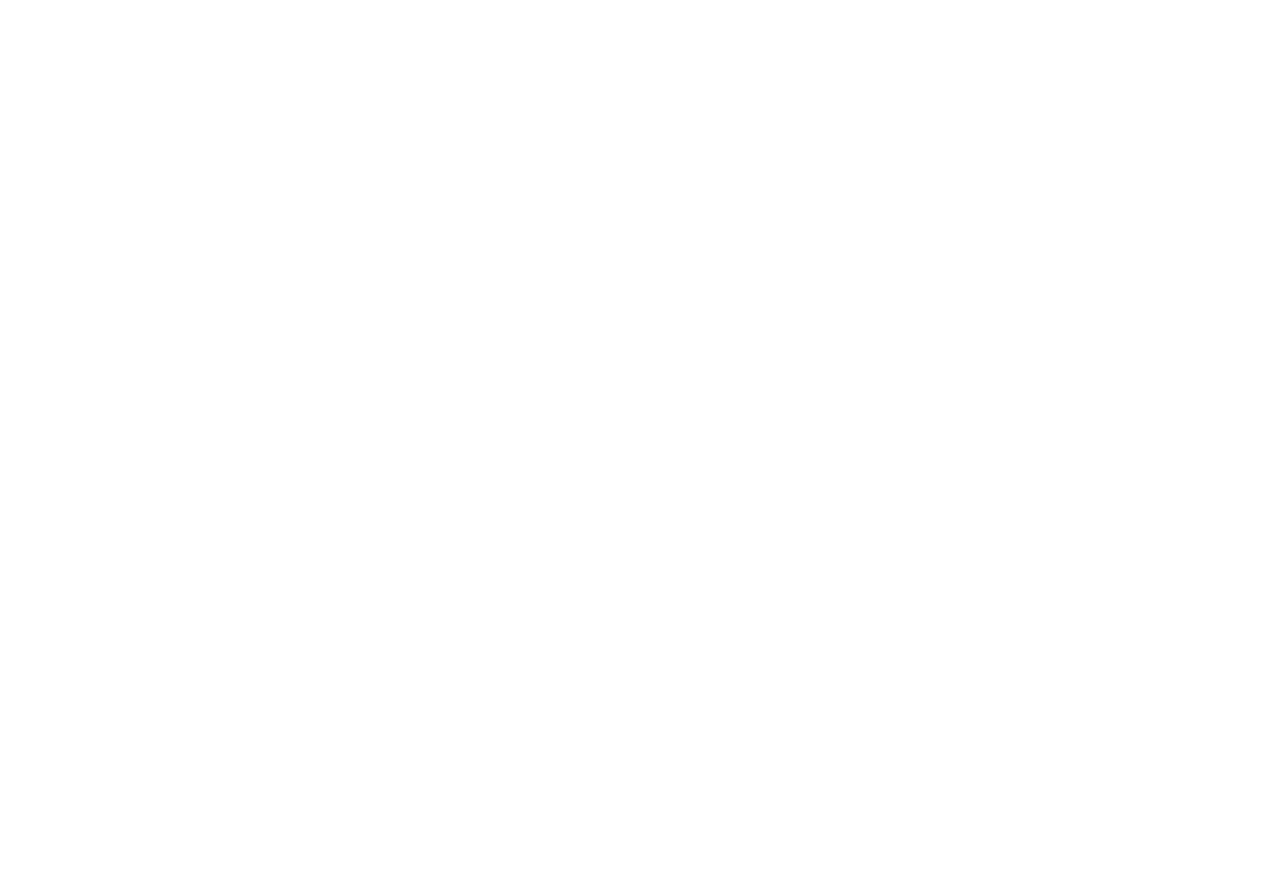
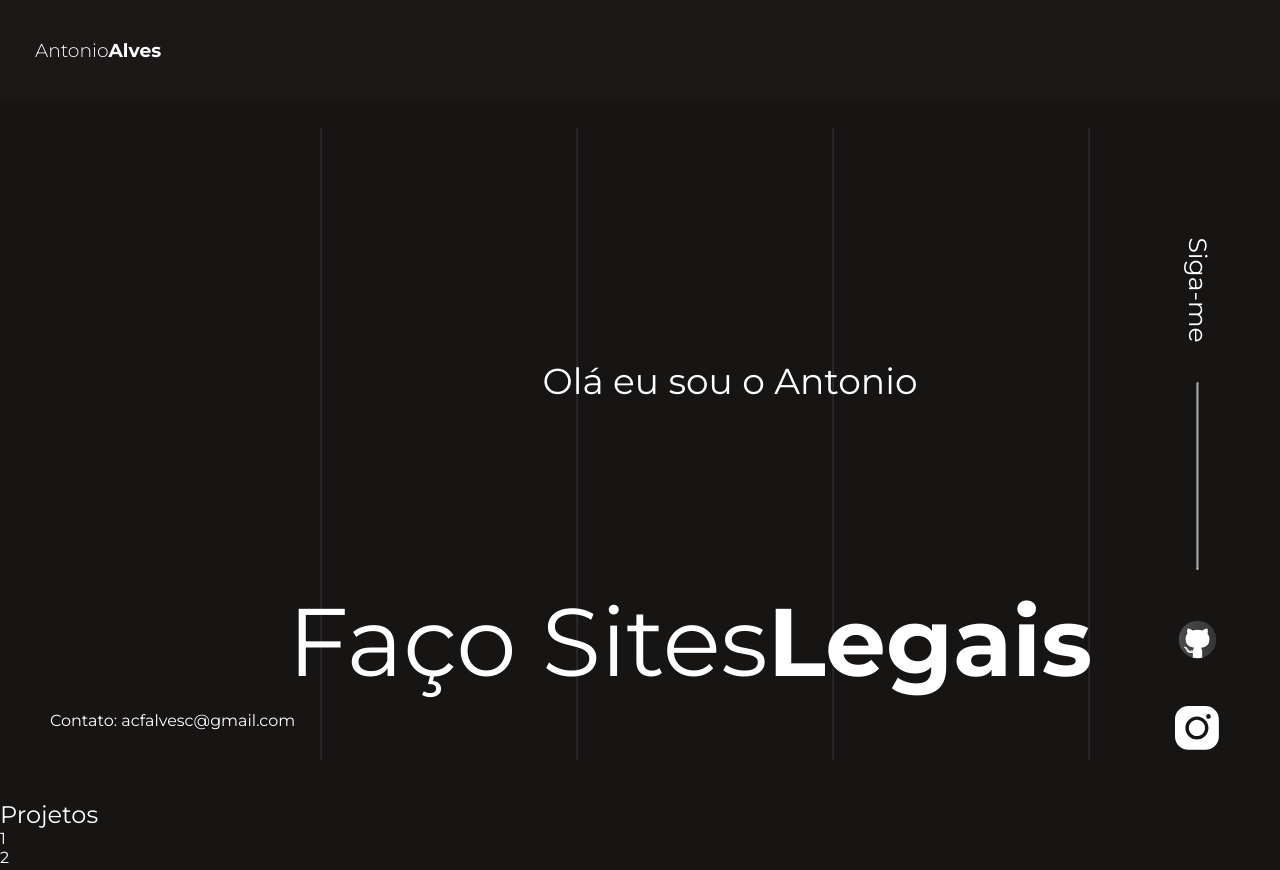
Before and after one commit to acfalvesc/portfolio-projeto3, a plain HTML site: page index.html in a window 1280 px wide. Shown: the top 870 px of the page. Before the commit the page ends 800 px from the top, so only its background shows below. Drawn offline with Linux system fonts and the light colour scheme.

Commit message:
primeira seção

```diff
--- a/index.html
+++ b/index.html
@@ -5,11 +5,58 @@
     <meta charset="UTF-8">
     <meta http-equiv="X-UA-Compatible" content="IE=edge">
     <meta name="viewport" content="width=device-width, initial-scale=1.0">
+    <link rel="preconnect" href="https://fonts.googleapis.com">
+    <link rel="preconnect" href="https://fonts.gstatic.com" crossorigin>
+    <link href="https://fonts.googleapis.com/css2?family=Montserrat:wght@300;400;500;700;900&display=swap"
+        rel="stylesheet">
     <title>Document</title>
     <link rel="stylesheet" href="styles.css">
 </head>
 
 <body>
+    <header>
+        <h3>Antonio<strong>Alves</strong></h3>
+    </header>
+    <main>
+        <section class="section-1">
+            <article>
+                <h2>Olá eu sou o Antonio</h2>
+                <h1>Faço Sites<strong>Legais</strong></h1>
+            </article>
+            <p>Contato: acfalvesc@gmail.com</p>
+            <div>
+                <h3 class="rotate">Siga-me</h3>
+                <hr class="rotate" />
+                <a class="a-1" href="https://github.com/acfalvesc" target="_blank">
+                    <img src="assets/github.svg" alt="Logo do GitHub" />
+                </a>
+                <a href="https://www.instagram.com/antonioclaudiofernandesalve" target="_blank">
+                    <img src="assets/instagram.svg" alt="Logo do Instagram" />
+                </a>
+            </div>
+            <hr class="hr-1" />
+            <hr class="hr-2" />
+            <hr class="hr-3" />
+            <hr class="hr-4" />
+        </section>
+        <section class="section-2">
+            <h1>Projetos</h1>
+            <ul>
+                <li>1</li>
+                <li>2</li>
+            </ul>
+        </section>
+        <section class="section-3">
+            <h1>Stack</h1>
+            <ul>
+                <li><img src="assets/html.svg" alt="Logo do HTML" /></li>
+                <li><img src="assets/css.svg" alt="Logo do CSS" /></li>
+            </ul>
+        </section>
+    </main>
+    <footer>
+        <h3>Antonio Alves | 2023</h3>
+    </footer>
 
 </body>
 
--- a/styles.css
+++ b/styles.css
@@ -0,0 +1,138 @@
+* {
+    padding: 0;
+    margin: 0;
+    font-weight: 400;
+}
+
+body {
+    color: white;
+    background: #171414;
+    font-family: 'Montserrat', sans-serif;
+
+}
+
+header {
+    display: flex;
+    align-items: center;
+    padding-left: 35px;
+
+    height: 100px;
+    background: rgba(101, 90, 90, 0.06);
+}
+
+header h3 {
+    font-weight: 300;
+
+    font-size: 48pix;
+}
+
+section {
+    height: 100vh;
+}
+
+.section-1 {
+    height: calc(100vh - 100px);
+    display: flex;
+    align-items: flex-end;
+    position: relative;
+    justify-content: center;
+}
+
+.section-1 article {
+    display: flex;
+    flex-direction: column;
+    align-items: center;
+    justify-content: flex-end;
+
+    height: 100%;
+    margin-left: 100px;
+    margin-bottom: 100px;
+}
+
+.section-1 article h2 {
+    margin-bottom: 180px;
+    margin-left: 80px;
+
+}
+
+.section-1 div {
+    display: flex;
+    flex-direction: column;
+    align-items: center;
+    gap: 40px;
+
+    position: absolute;
+    right: 30px;
+    top: 25%;
+}
+
+.section-1 h3 {
+    font-size: 25px;
+    margin-bottom: 130px;
+}
+
+.section-1 div hr {
+    width: 100%;
+    padding-left: 40px;
+    padding-right: 40px;
+}
+
+.section-1 h1 {
+    font-size: 96px;
+}
+
+.section-1 h2 {
+    font-size: 36px;
+}
+
+.section-1 hr:not(.rotate) {
+    position: absolute;
+
+    opacity: 0.1;
+    height: 90%;
+    margin-bottom: 40px;
+    z-index: -1;
+}
+
+.section-1 p {
+    margin-bottom: 70px;
+    position: absolute;
+    left: 50px;
+}
+
+.hr-1 {
+    left: 25%;
+
+}
+
+.hr-2 {
+    left: 45%;
+
+}
+
+.hr-3 {
+    left: 65%;
+
+}
+
+.hr-4 {
+    left: 85%;
+
+}
+
+.rotate {
+    transform: rotate(90deg);
+}
+
+.a-1 {
+    margin-top: 100px;
+}
+
+.section-1 img {
+    width: 45px;
+    height: 45px;
+}
+
+strong {
+    font-weight: bold;
+}
```
